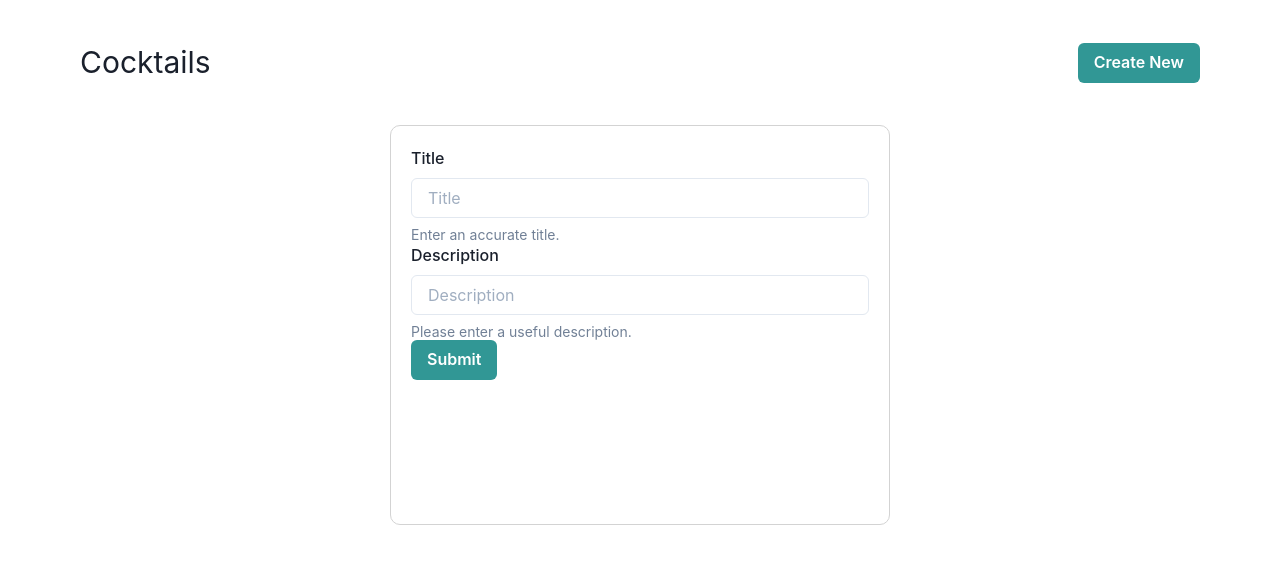
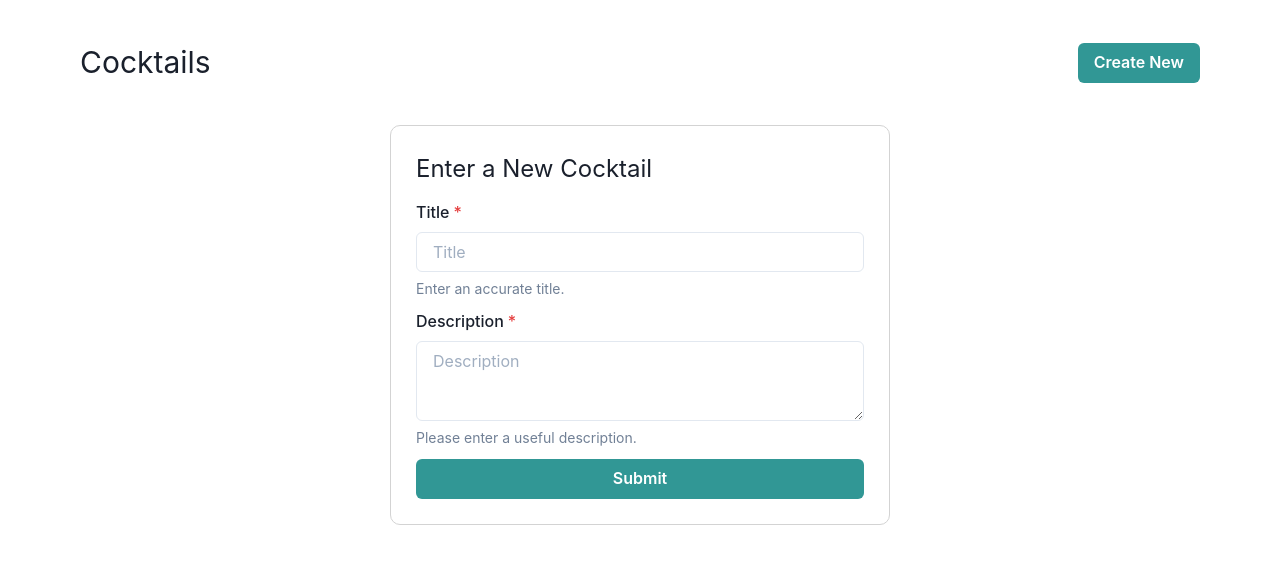
Before and after one commit to dbjowett/Drinks-Js, a Next.js app: page /new in a window 1280 px wide. Shown: the top 564 px of the page. Built offline with nearby package versions, Linux system fonts and the light colour scheme.

Commit message:
Add Toast and dynamic pages

```diff
--- a/components/Cocktail_Grid.js
+++ b/components/Cocktail_Grid.js
@@ -5,7 +5,7 @@ export default function CocktailGrid({ cocktails }) {
   return (
     <Grid gap={10} templateColumns='repeat(3, auto)' padding={10}>
       {cocktails.map((cocktail) => {
-        return <CocktailItem key={cocktail._id} title={cocktail.title} description={cocktail.description} />;
+        return <CocktailItem key={cocktail._id} id={cocktail._id} title={cocktail.title} description={cocktail.description} />;
       })}
     </Grid>
   );
--- a/pages/new.js
+++ b/pages/new.js
@@ -1,20 +1,40 @@
-import { Button, FormControl, FormHelperText, FormLabel, Input } from '@chakra-ui/react';
+import { Button, FormControl, FormHelperText, FormLabel, Input, Text, Textarea, useToast } from '@chakra-ui/react';
 import Router from 'next/router';
-import { useState, useRef } from 'react';
+import { useRef } from 'react';
+
+const customStyling = {
+  maxWidth: '500px',
+  minHeight: '400px',
+  marginTop: '100px',
+  margin: '0 auto',
+  border: '1px solid lightgray',
+  padding: '25px',
+  borderRadius: '10px',
+  display: 'flex',
+  flexDirection: 'column',
+  justifyContent: 'space-between'
+};
 
 export default function New() {
   const titleInputRef = useRef();
   const descInputRef = useRef();
+  const toast = useToast();
 
   async function submitHandler(e) {
     e.preventDefault();
+    toast({
+      title: 'Cocktail Added',
+      description: 'Your drink has been added to our database.',
+      status: 'success',
+      duration: 2000,
+      isClosable: true
+    });
 
     const body = {
       title: titleInputRef.current.value,
       description: descInputRef.current.value
     };
 
-    console.log(body);
     const res = await fetch('http://localhost:3000/api/cocktails', {
       method: 'POST',
       headers: {
@@ -27,28 +47,23 @@ export default function New() {
   }
 
   return (
-    <form
-      onSubmit={submitHandler}
-      style={{
-        maxWidth: '500px',
-        height: '400px',
-        margin: '0 auto',
-        border: '1px solid lightgray',
-        padding: '20px',
-        borderRadius: '10px'
-      }}>
-      <FormControl style={{ display: 'flex', flexDirection: 'column' }}>
+    <>
+      <form onSubmit={submitHandler} style={customStyling}>
+        <Text fontSize='2xl'>Enter a New Cocktail</Text>
+        <FormControl isRequired>
           <FormLabel htmlFor='Title'>Title</FormLabel>
-        <Input id='Title' placeholder='Title' isRequired ref={titleInputRef} />
+          <Input id='Title' placeholder='Title' ref={titleInputRef} />
           <FormHelperText>Enter an accurate title.</FormHelperText>
-
+        </FormControl>
+        <FormControl isRequired>
           <FormLabel htmlFor='Description'>Description</FormLabel>
-        <Input id='Description' placeholder='Description' isRequired ref={descInputRef} />
+          <Textarea id='Description' placeholder='Description' isRequired ref={descInputRef} />
           <FormHelperText>Please enter a useful description.</FormHelperText>
         </FormControl>
         <Button type='submit' colorScheme='teal'>
           Submit
         </Button>
       </form>
+    </>
   );
 }
```
Also changed, not shown: components/Cocktail_Item.js (+6 -1 lines), pages/cocktail/[id].js (added, +7 -0 lines), pages/cocktail/edit/[id].js (added, +8 -0 lines). Lines whose indentation alone changed are shown as unchanged.
